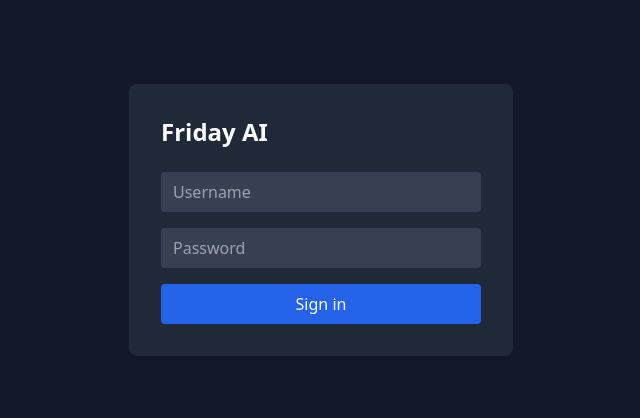
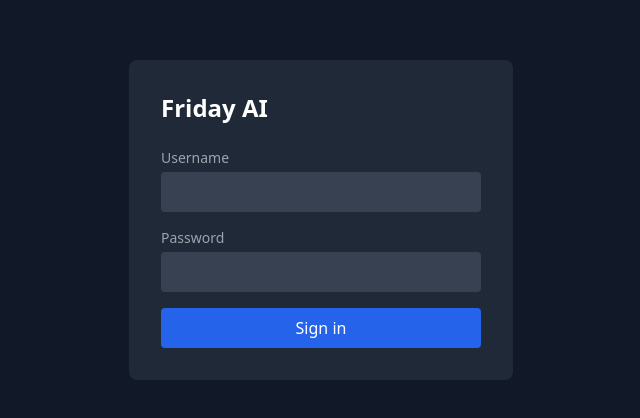
Before and after one commit to deckercr/friday-AI, a React (Vite) app in the folder frontend/: page /login in a window 1280 px wide. Shown: the part 180-598 px from the top of the page, without its empty margins (319-959 px from the left). Built offline with nearby package versions, Linux system fonts and the light colour scheme; no server answers.

Commit message:
fix: add explicit labels and autocomplete hints to login form for accessibility

```diff
--- a/frontend/src/pages/LoginPage.tsx
+++ b/frontend/src/pages/LoginPage.tsx
@@ -35,20 +35,28 @@ export default function LoginPage() {
       <div className="bg-gray-800 p-8 rounded-lg w-full max-w-sm">
         <h1 className="text-2xl font-bold text-white mb-6">Friday AI</h1>
         <form onSubmit={handleSubmit} className="space-y-4">
+          <div>
+            <label htmlFor="username" className="block text-sm text-gray-400 mb-1">Username</label>
             <input
+              id="username"
               type="text"
-            placeholder="Username"
+              autoComplete="username"
               value={username}
               onChange={e => setUsername(e.target.value)}
               className="w-full bg-gray-700 text-white rounded px-3 py-2 focus:outline-none focus:ring-2 focus:ring-blue-500"
             />
+          </div>
+          <div>
+            <label htmlFor="password" className="block text-sm text-gray-400 mb-1">Password</label>
             <input
+              id="password"
               type="password"
-            placeholder="Password"
+              autoComplete="current-password"
               value={password}
               onChange={e => setPassword(e.target.value)}
               className="w-full bg-gray-700 text-white rounded px-3 py-2 focus:outline-none focus:ring-2 focus:ring-blue-500"
             />
+          </div>
           {error && <p className="text-red-400 text-sm">{error}</p>}
           <button
             type="submit"
```
Lines whose indentation alone changed are shown as unchanged.
